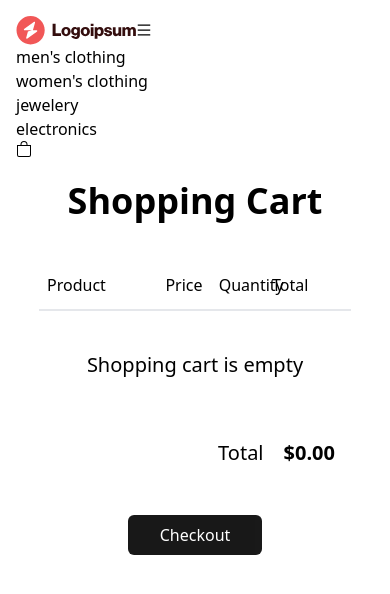
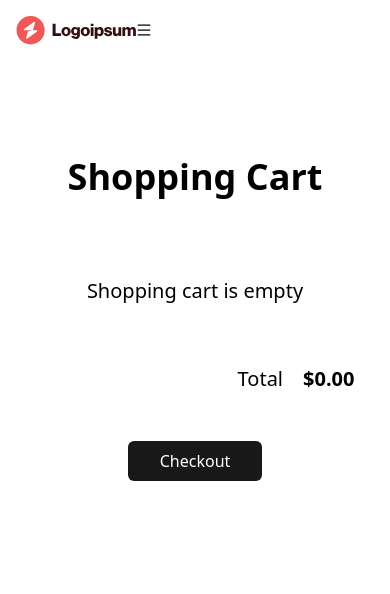
Before and after one commit to 202306-NEA-DZ-FEW/e-commerce-project-amazon, a Next.js app: page /shopcart in a window 390 px wide. Shown: the top 594 px of the page. Built offline with nearby package versions, Linux system fonts and the light colour scheme.

Commit message:
style(responsive): add mobile styling to shopcart

```diff
--- a/src/Components/shopCart/ShopCartProduct.jsx
+++ b/src/Components/shopCart/ShopCartProduct.jsx
@@ -19,22 +19,23 @@ const ShopCartProduct = ({ product, setCart, setTotal }) => {
     }
   }
   return (
-    <div className="flex px-2 py-3 border-b-2 ">
-      <div className="w-[40%] flex gap-2">
-        <div className=" border border-gray-300 w-fit p-2 rounded-lg">
-          <Image src={product.image} alt="product" width={100} height={100} />
+    <div className="flex flex-col lg:flex-row lg:px-2 py-3 border-b-2 ">
+      <div className="lg:w-[40%]  flex  flex-row gap-2">
+        <div className=" border border-gray-300 lg:w-fit w-1/2  p-2 rounded-lg flex">
+          <Image src={product.image} alt="product" width={100} height={100} className="self-center mx-auto" />
         </div>
         <div className="w-2/3">
           <div className="font-bold">
             <p>{product.title}</p>
           </div>
-          <div className="text-sm w-4/5">
+          <div className="text-sm lg:w-4/5">
             <p>{product.description}</p>
           </div>
         </div>
       </div>
-      <div className="w-[18%] text-xl">${product.price}</div>
-      <div className="w-[18%]">
+      <div className="lg:w-[60%] flex justify-between lg:justify-start items-center lg:items-start pt-5 px-2 lg:pt-0">
+        <div className="lg:w-[33.33%] text-xl">${product.price}</div>
+        <div className=" lg:w-[33.33%] w-[45%] flex justify-center lg:justify-start">
           <div className="flex py-1 rounded-md border border-gray-300 w-3/4 justify-around items-stretch">
             <div
               onClick={handleMinus}
@@ -54,7 +55,9 @@ const ShopCartProduct = ({ product, setCart, setTotal }) => {
         <div className="w-[18%] text-xl flex">
           ${(product.price * quantity).toFixed(2)}
         </div>
-      <div className="w-[6%] self-center">
+      </div>
+
+      <div className="w-[6%] self-center mt-8 lg:mt-0">
         <AiOutlineDelete
           onClick={handleRemove}
           className="text-3xl text-red-400 cursor-pointer"
--- a/src/pages/shopcart/index.jsx
+++ b/src/pages/shopcart/index.jsx
@@ -14,8 +14,9 @@ const ShopCart = () => {
     })
     setTotal(sum)
   }, [cart])
+
   return (
-    <div className="container mx-auto">
+    <div className=" mx-auto pt-24">
       <h1 className="text-center text-4xl font-semibold mb-10">
         Shopping Cart
       </h1>
@@ -54,8 +55,8 @@ const ShopCart = () => {
 const ShopCartTable = ({ children, total }) => {
   return (
     <div className="flex flex-col">
-      <div className="w-4/5 mx-auto flex flex-col">
-        <div className="flex px-2 py-3 border-b-2 ">
+      <div className="lg:w-4/5 w-[90%] mx-auto flex flex-col">
+        <div className="lg:flex px-2 py-3 border-b-2 hidden ">
           <div className="w-[40%]">Product</div>
           <div className="w-[18%]">Price</div>
           <div className="w-[18%]">Quantity</div>
```
Lines whose indentation alone changed are shown as unchanged.
